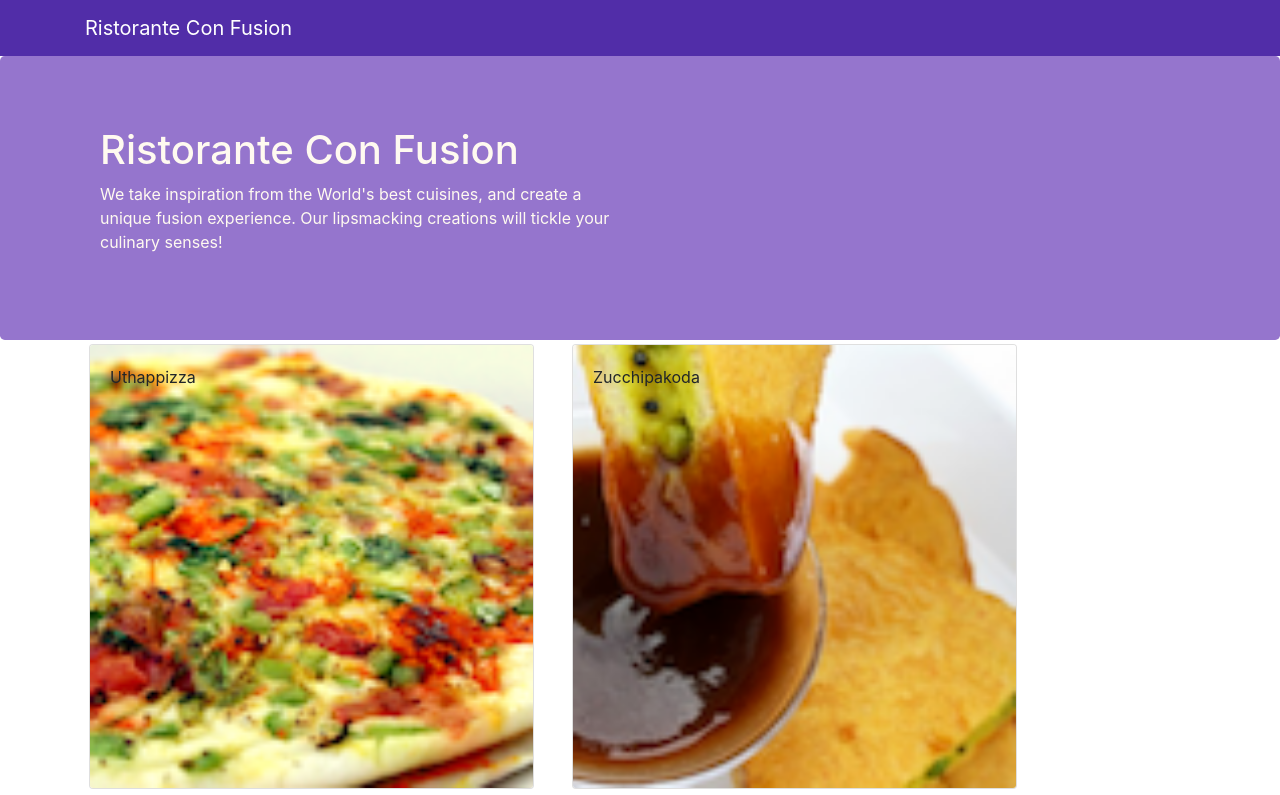
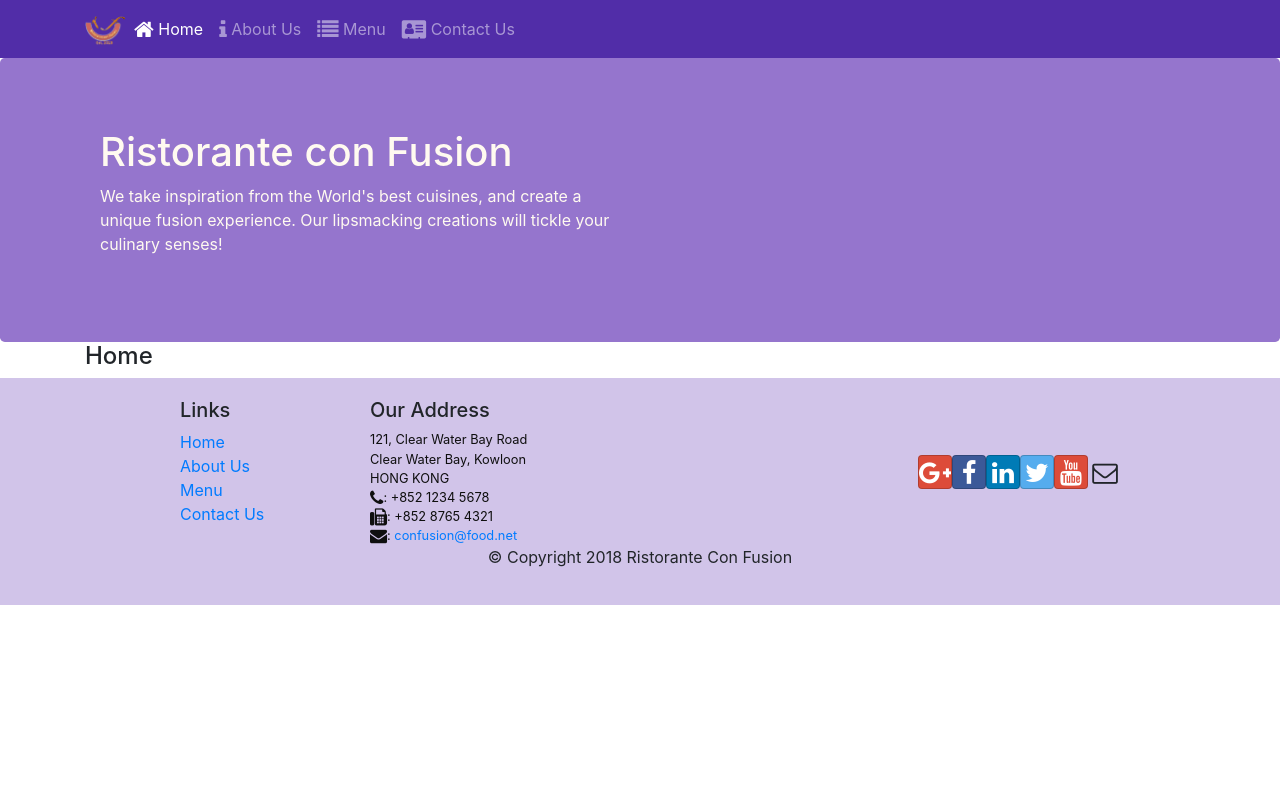
Before and after one commit to raphaelmoline/coursera-React, a React (Create React App) app: page /home in a window 1280 px wide. Shown: the top 795 px of the page. Built offline with nearby package versions, Linux system fonts and the light colour scheme.

Commit message:
react router

```diff
--- a/src/App.js
+++ b/src/App.js
@@ -1,14 +1,18 @@
 import React, { Component} from 'react';
 import Main from './components/MainComponent';
+import { BrowserRouter } from 'react-router-dom';
+import { HashRouter } from 'react-router-dom'
 import './App.css';
 
 class App extends Component {
 
   render() {
     return (
-      <div className="App">
-        <Main />
-      </div>
+      <BrowserRouter>
+        <div className="App">
+          <Main />
+        </div>
+      </BrowserRouter>
     );
   }
 }
--- a/src/components/FooterComponent.js
+++ b/src/components/FooterComponent.js
@@ -1,4 +1,5 @@
 import React from 'react';
+import { Link } from 'react-router-dom';
 
 function Footer(props) {
     return(
@@ -8,10 +9,10 @@
                 <div className="col-4 offset-1 col-sm-2">
                     <h5>Links</h5>
                     <ul className="list-unstyled">
-                        <li><a href="#">Home</a></li>
-                        <li><a href="#">About</a></li>
-                        <li><a href="#">Menu</a></li>
-                        <li><a href="contactus.html">Contact</a></li>
+                    <li><Link to='/home'>Home</Link></li>
+                    <li><Link to='/aboutus'>About Us</Link></li>
+                    <li><Link to='/menu'>Menu</Link></li>
+                    <li><Link to='/contactus'>Contact Us</Link></li>
                     </ul>
                 </div>
                 <div className="col-7 col-sm-5">
--- a/src/components/HeaderComponent.js
+++ b/src/components/HeaderComponent.js
@@ -1,26 +1,59 @@
-import React, {Component} from 'react';
-import { Navbar, NavbarBrand, Jumbotron } from 'reactstrap';
+import React, { Component} from 'react';
+import { Nav, Navbar, NavbarBrand, NavbarToggler, Collapse, NavItem, Jumbotron } from 'reactstrap';
+import { NavLink } from 'react-router-dom';
 
 class Header extends Component {
-  render () {
-    return (
-      <>
-        <Navbar dark>
+    constructor(props) {
+        super(props);
+
+        this.toggleNav = this.toggleNav.bind(this);
+        this.state = {
+          isNavOpen: false
+        };
+      }
+
+      toggleNav() {
+        this.setState({
+          isNavOpen: !this.state.isNavOpen
+        });
+      }
+
+    render() {
+        return(
+            <div>
+                <Navbar dark expand="md">
                     <div className="container">
-            <NavbarBrand href="/">Ristorante Con Fusion</NavbarBrand>
+                        <NavbarToggler onClick={this.toggleNav} />
+                        <NavbarBrand className="mr-auto" href="/"><img src='assets/images/logo.png' height="30" width="41" alt='Ristorante Con Fusion' /></NavbarBrand>
+                        <Collapse isOpen={this.state.isNavOpen} navbar>
+                            <Nav navbar>
+                            <NavItem>
+                                <NavLink className="nav-link"  to='/home'><span className="fa fa-home fa-lg"></span> Home</NavLink>
+                            </NavItem>
+                            <NavItem>
+                                <NavLink className="nav-link" to='/aboutus'><span className="fa fa-info fa-lg"></span> About Us</NavLink>
+                            </NavItem>
+                            <NavItem>
+                                <NavLink className="nav-link"  to='/menu'><span className="fa fa-list fa-lg"></span> Menu</NavLink>
+                            </NavItem>
+                            <NavItem>
+                                <NavLink className="nav-link" to='/contactus'><span className="fa fa-address-card fa-lg"></span> Contact Us</NavLink>
+                            </NavItem>
+                            </Nav>
+                        </Collapse>
                     </div>
                 </Navbar>
                 <Jumbotron>
                     <div className="container">
                         <div className="row row-header">
                             <div className="col-12 col-sm-6">
-                <h1>Ristorante Con Fusion</h1>
+                                <h1>Ristorante con Fusion</h1>
                                 <p>We take inspiration from the World's best cuisines, and create a unique fusion experience. Our lipsmacking creations will tickle your culinary senses!</p>
                             </div>
                         </div>
                     </div>
                 </Jumbotron>
-      </>
+            </div>
         );
     }
 }
--- /dev/null
+++ b/src/components/HomeComponent.js
@@ -0,0 +1,11 @@
+import React from 'react';
+
+function Home(props) {
+    return(
+      <div className="container">
+        <h4>Home</h4>
+      </div>
+    );
+}
+
+export default Home;
--- a/src/components/MainComponent.js
+++ b/src/components/MainComponent.js
@@ -4,7 +4,9 @@
 import DishDetail from './DishdetailComponent';
 import Header from './HeaderComponent';
 import Footer from './FooterComponent';
+import Home from './HomeComponent';
 import { DISHES } from '../shared/dishes';
+import { Switch, Route, Redirect } from 'react-router-dom';
 
 class Main extends Component {
 
@@ -16,16 +18,25 @@
     };
   }
 
-  onDishSelect(dishId) {
-    this.setState({ selectedDish: dishId});
-  }
+
 
   render() {
+
+    const HomePage = () => {
+      return(
+          <Home
+          />
+      );
+    }
+
     return (
       <div>
         <Header />
-        <Menu dishes={this.state.dishes} onClick={(dishId) => this.onDishSelect(dishId)} />
-        <DishDetail dish={this.state.dishes.filter((dish) => dish.id === this.state.selectedDish)[0]} />
+        <Switch>
+            <Route path='/home' component={HomePage} />
+            <Route exact path='/menu' component={() => <Menu dishes={this.state.dishes} />} />
+            <Redirect to="/home" />
+        </Switch>
         <Footer />
       </div>
     );
```
Lines whose indentation alone changed are shown as unchanged.
